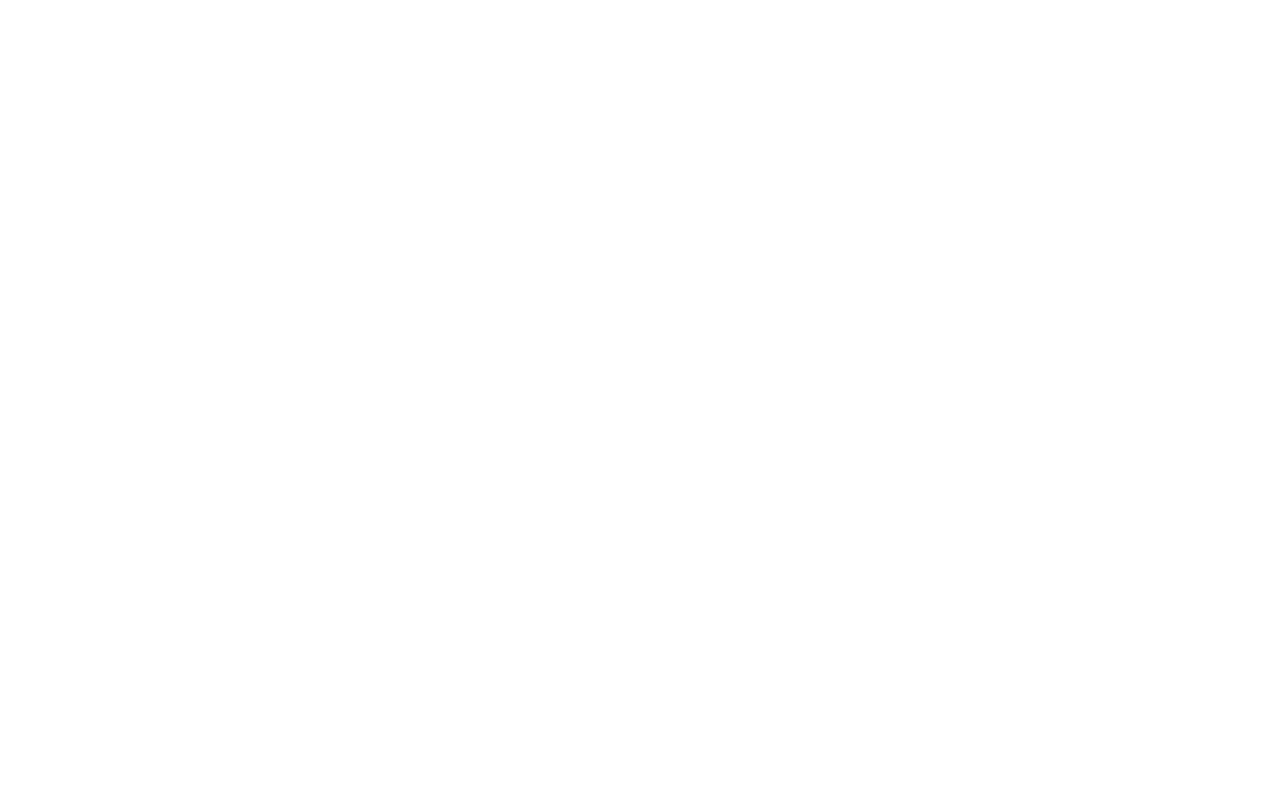
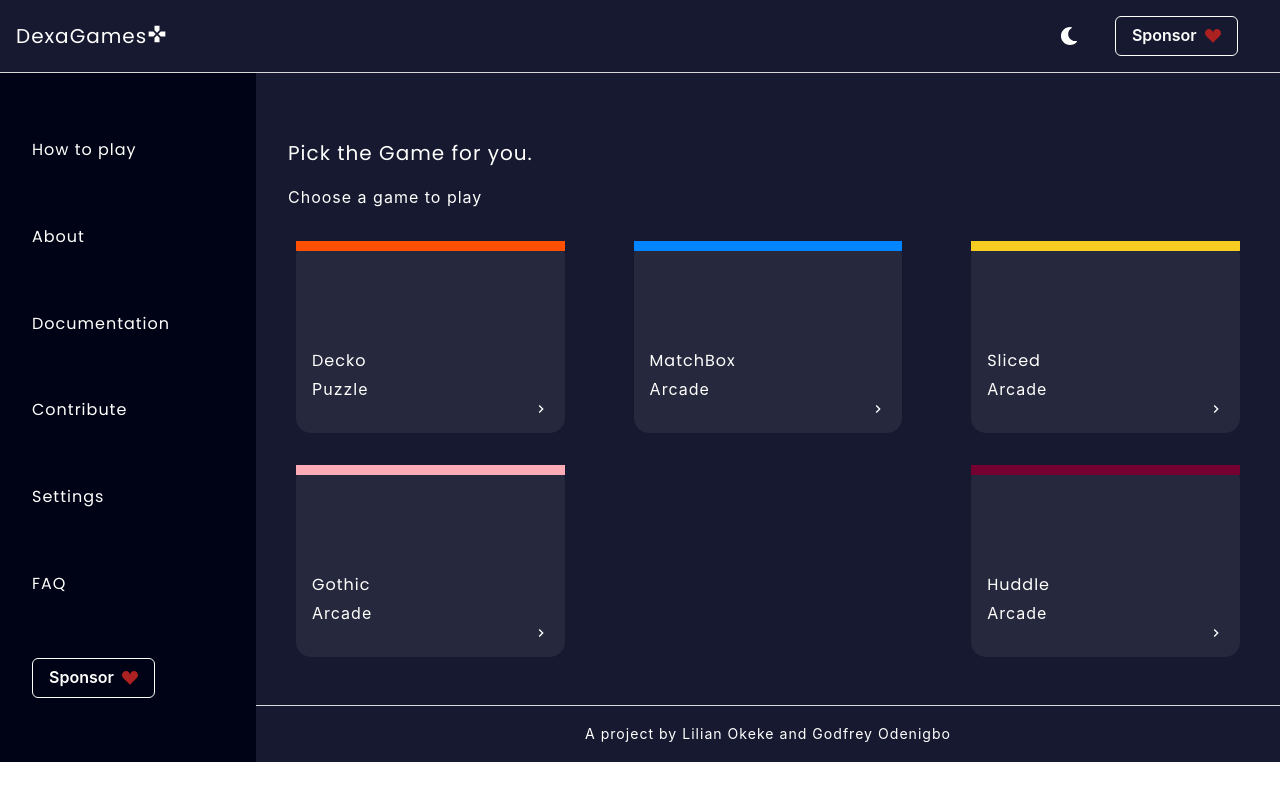
Before and after one commit to DexaGames/DexaGames_Frontend, a React (Create React App) app: page / in a window 1280 px wide. Built offline with nearby package versions, Linux system fonts and the light colour scheme; a web font is replaced by a local one.

Commit message:
updated interface stuff

```diff
--- a/package.json
+++ b/package.json
@@ -4,7 +4,7 @@
   "private": true,
   "dependencies": {
     "@chakra-ui/icons": "^1.1.7",
-    "@chakra-ui/react": "^1.8.6",
+    "@chakra-ui/react": "^1.8.7",
     "@emotion/react": "^11",
     "@emotion/styled": "^11",
     "@testing-library/jest-dom": "^5.16.2",
@@ -23,7 +23,7 @@
     "react-bootstrap": "^2.2.1",
     "react-dom": "^17.0.2",
     "react-icons": "^4.3.1",
-    "react-router-dom": "^6.2.2",
+    "react-router-dom": "^6.3.0",
     "react-scripts": "5.0.0",
     "typescript": "^4.6.2",
     "typescript-plugin-styled-components": "^2.0.0",
--- a/src/App.tsx
+++ b/src/App.tsx
@@ -6,7 +6,9 @@ function App() {
   return (
     <div className="App">
         {/* <LandingPage /> */}
-      <Home props = {[]}/>
+      <Home blocks={[
+          {heading: 'heading', type: '', url: ''}
+        ]} />
         {/* <BasicExample/> */}
     </div>
   );
--- a/src/pages/Home/HomePage.tsx
+++ b/src/pages/Home/HomePage.tsx
@@ -16,16 +16,19 @@ import { Props, useState } from "react";
 
 
 
+interface IBlocks {
+    blocks: BlocksInterface[],
+}
 
-interface IBlocks {
+interface BlocksInterface {
     heading: string
     type: string
     url?: string
 }
 
-const Home :React.FC<IBlocks[]> = (props: IBlocks[]) => {
+const Home :React.FC<IBlocks> = ({blocks}: IBlocks) => {
     const renderBlock = (): JSX.Element[] => {
-        return props.map((idx) => {
+        return blocks.map((idx) => {
             return (
                 <div className="blockOne">
                     <div className="violet blockBar"></div>
@@ -41,16 +44,16 @@ const Home :React.FC<IBlocks[]> = (props: IBlocks[]) => {
         })
     }
 
-    // const [display, setDisplay] = useState([
-    //     {
-    //         heading: "Numlock",
-    //         type: "Arcade"
-    //     }
-    // ])
+    const [display, setDisplay] = useState([
+        {
+            heading: "Numlock",
+            type: "Arcade"
+        }
+    ])
 
     return (
         <Router>
-            {/* <div className="homeWrapper">
+            <div className="homeWrapper">
                 <Header />
                 <div className="mainBox">
                     <div className="sideBox">
@@ -120,14 +123,14 @@ const Home :React.FC<IBlocks[]> = (props: IBlocks[]) => {
                                     </div>
                                 </div>
                                 {/* <Route path="./Numlock" exact component={Numlock} />
-                                <Route path="./Decko" exact component={Decko} />
+                                <Route path="./Decko" exact component={Decko} /> */}
                             </div>
                         </div>
                         <Footer />
                     </div>
 
                 </div>
-            </div> */}
+            </div>
         </Router>
     )
 }
```
Also changed, not shown: 2 other files (tests, documents, lock files or other folders).
